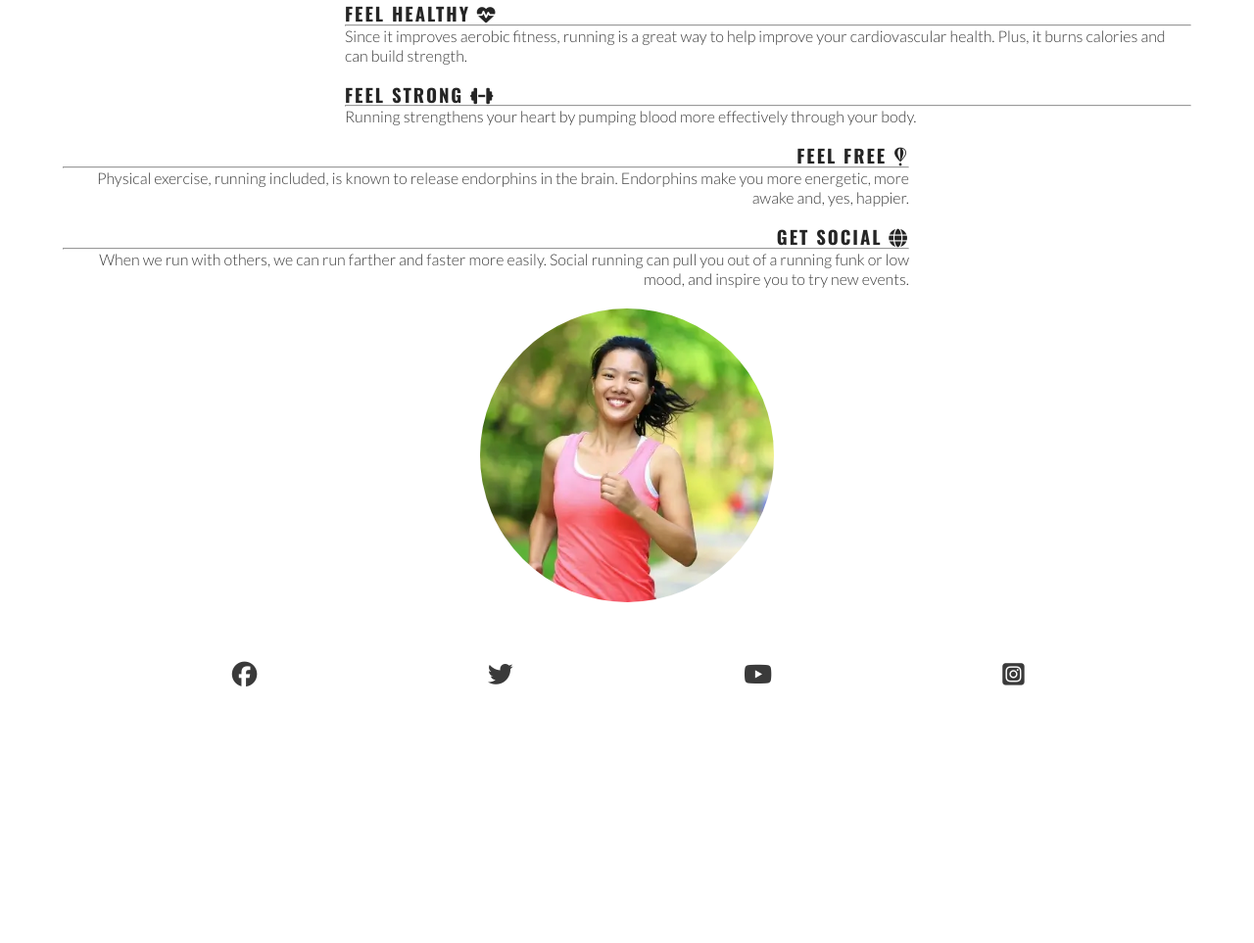
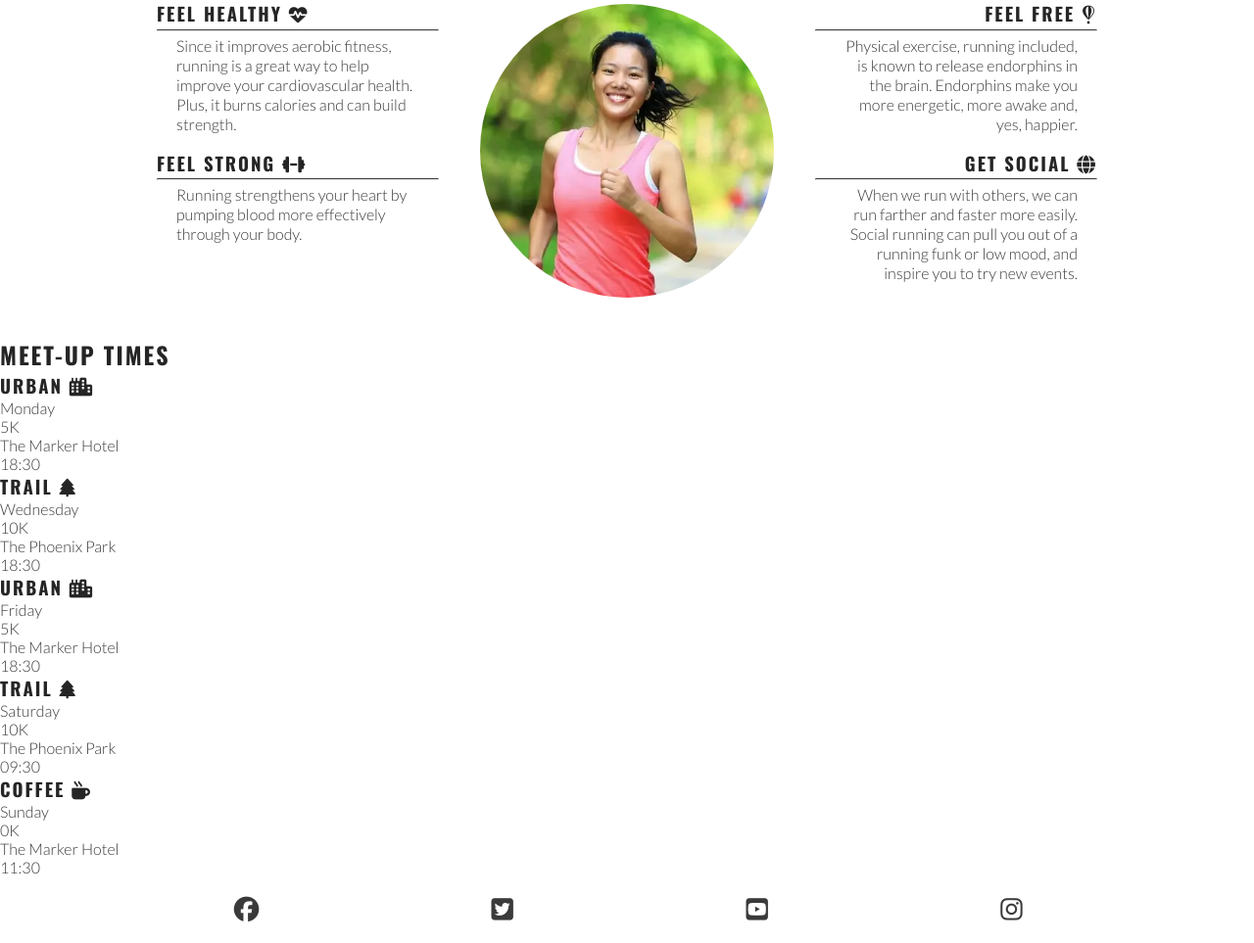
Before and after one commit to DavidShergold/love-running, a plain HTML site: page index.html in a window 1280 px wide. Shown: the part 781-1744 px from the top of the page at 98% size. Before the commit the page ends 1504 px from the top, so only its background shows below. Drawn offline with nearby package versions, Linux system fonts and the light colour scheme.

Commit message:
Add meetups section on HTML

```diff
--- a/index.html
+++ b/index.html
@@ -6,14 +6,15 @@
     <meta name="viewport" content="width=device-width, initial-scale=1.0" />
     <!-- Meta tags for search engines -->
     <meta name="description"
-        content="Love Running. Club for runners in Dublin, Ireland. Urban running, trail running. Dublin docklands and Phoenix Park" />
-    <meta name="keywords" content="love running, run, running club, runners, Ireland, Dublin, sport, exercise" />
+        content="Love Running. Club for runners in Dublin, Ireland. Urban running, trail running. Dublin docklands and Phoenix Park">
+    <meta name="keywords" content="love running, run, running club, runners, Ireland, Dublin, sport, exercise">
       <!-- Title -->
     <title>Love Running</title>
     <!-- Favicon -->
-    <link rel="apple-touch-icon" sizes="180x180" href="assets/favicon/apple-touch-icon.png" />
-    <link rel="icon" type="image/png" sizes="32x32" href="assets/favicon/favicon-32x32.png" />
-    <link rel="icon" type="image/png" sizes="16x16" href="assets/favicon/favicon-16x16.png" />
+    <link rel="apple-touch-icon" sizes="180x180" href="assets/favicon/apple-touch-icon.png">
+    <link rel="icon" type="image/png" sizes="32x32" href="assets/favicon/favicon-32x32.png">
+    <link rel="icon" type="image/png" sizes="16x16" href="assets/favicon/favicon-16x16.png">
+    <!-- Stylesheet -->
     <link rel="stylesheet" href="assets/css/style.css">
 </head>
 
@@ -24,7 +25,9 @@
             <h1 id="logo">Love Running</h1>
         </a>
         <input type="checkbox" id="nav-toggle" name="nav-toggle">
-        <label for="nav-toggle" class="nav-toggle-label"><i class="fa-solid fa-bars"></i></label>
+        <label for="nav-toggle" class="nav-toggle-label">
+            <i class="fa-solid fa-bars"></i>
+        </label>
         <nav>
             <ul id="menu">
                 <li><a href="index.html" class="active">Home</a></li>
@@ -33,49 +36,92 @@
             </ul>
         </nav>
     </header>
+
     <!-- Main content -->
     <main>
         <section id="hero">
             <div id="cover-text">
                 <h2>Love Running</h2>
-                <h3>Dublin Docklnds & Phoenix Park</h3>
+                <h3>Dublin Docklands & Phoenix Park</h3>
             </div>
         </section>
-
         <section id="reasons">
-            <h2>WHY LOVE RUNNING WITH US?</h2>
+            <h2>Why love running with us?</h2>
+            <div id="benefits">
                 <div id="benefits-physical">
                     <div>
-                    <h3>FEEL HEALTHY <i class="fa-solid fa-heart-pulse"></i></h3>
+                        <h3>Feel healthy <i class="fa-solid fa-heart-pulse"></i></h3>
                         <hr>
                         <p>Since it improves aerobic fitness, running is a great way to help improve your cardiovascular
                             health. Plus, it burns calories and can build strength.</p>
                     </div>
-
                     <div>
-                    <h3>FEEL STRONG <i class="fa-solid fa-dumbbell"></i></h3>
+                        <h3>Feel strong <i class="fa-solid fa-dumbbell"></i></h3>
                         <hr>
                         <p>Running strengthens your heart by pumping blood more effectively through your body.</p>
                     </div>
                 </div>
-
                 <div id="benefits-mental">
                     <div>
-                    <h3>FEEL FREE <i class="fa-brands fa-fly"></i></h3>
+                        <h3>Feel free <i class="fa-brands fa-fly"></i></h3>
                         <hr>
-                    <p>Physical exercise, running included, is known to release endorphins in the brain. Endorphins make
-                        you more energetic, more awake and, yes, happier.</p>
+                        <p>Physical exercise, running included, is known to release endorphins in the brain. Endorphins
+                            make you more energetic, more awake and, yes, happier.</p>
                     </div>
-
                     <div>
-                    <h3>GET SOCIAL <i class="fa-solid fa-globe"></i></h3>
+                        <h3>Get social <i class="fa-solid fa-globe"></i></h3>
                         <hr>
-                    <p>When we run with others, we can run farther and faster more easily. Social running can pull you
-                        out of a running funk or low mood, and inspire you to try new events.</p>
+                        <p>When we run with others, we can run farther and faster more easily. Social running can pull
+                            you out of a running funk or low mood, and inspire you to try new events.</p>
                     </div>
                 </div>
                 <div id="benefits-image">
                     <div id="circle-cover-bg"></div>
+                </div>
+            </div>
+        </section>
+
+        <!-- Meetup times section -->
+        <section id="meetups">
+                <h2>Meet-up Times</h2>
+                <div id="times">
+                    <div id="times">
+                        <div>
+                            <h3>URBAN <i class="fa-solid fa-city"></i></h3>
+                            <p>Monday</p>
+                            <p>5K</p>
+                            <p>The Marker Hotel</p>
+                            <p>18:30</p>
+                        </div>
+                        <div>
+                            <h3>TRAIL <i class="fa-solid fa-tree"></i></h3>
+                            <p>Wednesday</p>
+                            <p>10K</p>
+                            <p>The Phoenix Park</p>
+                            <p>18:30</p>
+                        </div>
+                        <div>
+                            <h3>URBAN <i class="fa-solid fa-city"></i></h3>
+                            <p>Friday</p>
+                            <p>5K</p>
+                            <p>The Marker Hotel</p>
+                            <p>18:30</p>
+                        </div>
+                        <div>
+                            <h3>TRAIL <i class="fa-solid fa-tree"></i></h3>
+                            <p>Saturday</p>
+                            <p>10K</p>
+                            <p>The Phoenix Park</p>
+                            <p>09:30</p>
+                        </div>
+                        <div>
+                            <h3>COFFEE <i class="fa-solid fa-mug-hot"></i></h3>
+                            <p>Sunday</p>
+                            <p>0K</p>
+                            <p>The Marker Hotel</p>
+                            <p>11:30</p>
+                        </div>
+                    </div>
                 </div>
         </section>
     </main>
@@ -83,23 +129,31 @@
     <!-- Footer -->
     <footer>
         <ul id="social-networks">
-            <li><a href="https://facebook.com/" target="_blank" rel="noopener"
-                    aria-label="Visit our Facebook page (opens in a new tab)"><i class="fa-brands fa-facebook"></i></a>
+            <li>
+                <a href="https://www.facebook.com/" target="_blank" rel="noopener"
+                    aria-label="Visit our Facebook page (opens in a new tab)">
+                    <i class="fa-brands fa-facebook"></i></a>
             </li>
-            <li><a href="https://twitter.com/" target="_blank" rel="noopener"
-                    aria-label="Visit our Twitter page (opens in a new tab)"><i class="fa-brands fa-twitter"></i></a>
+            <li>
+                <a href="https://www.twitter.com/" target="_blank" rel="noopener"
+                    aria-label="Visit our Twitter page (opens in a new tab)">
+                    <i class="fa-brands fa-twitter-square"></i></a>
             </li>
-            <li><a href="https://youtube.com/" target="_blank" rel="noopener"
-                    aria-label="Visit our Youtube page (opens in a new tab)"><i class="fa-brands fa-youtube"></i></a>
+            <li>
+                <a href="https://www.youtube.com/" target="_blank" rel="noopener"
+                    aria-label="Visit our YouTube page (opens in a new tab)">
+                    <i class="fa-brands fa-youtube-square"></i></a>
             </li>
-            <li><a href="https://instagram.com/" target="_blank" rel="noopener"
-                    aria-label="Visit our Instagram page (opens in a new tab)"><i
-                        class="fa-brands fa-square-instagram"></i></a></li>
+            <li>
+                <a href="https://www.instagram.com/" target="_blank" rel="noopener"
+                    aria-label="Visit our Instagram page (opens in a new tab)">
+                    <i class="fa-brands fa-instagram"></i></a>
+            </li>
         </ul>
     </footer>
 
     <!-- Font Awesome kit -->
-    <script src="https://kit.fontawesome.com/9a5d19a70c.js" crossorigin="anonymous"></script>
+    <script src="https://kit.fontawesome.com/3b20d96fa9.js" crossorigin="anonymous"></script>
 </body>
 
 </html>
```
Lines whose indentation alone changed are shown as unchanged.
